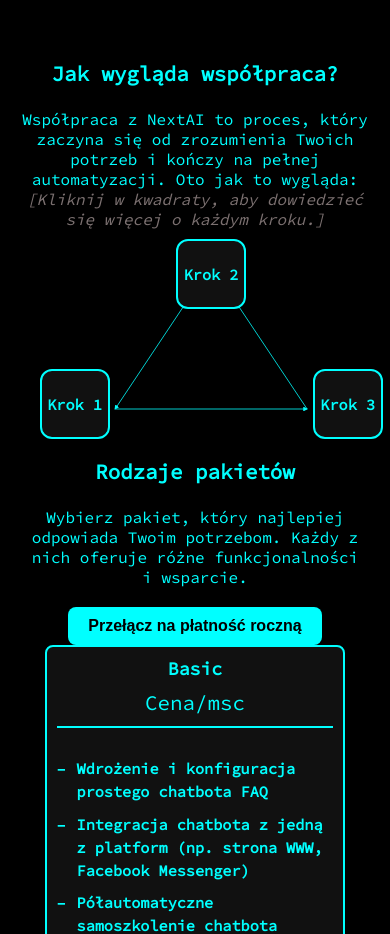
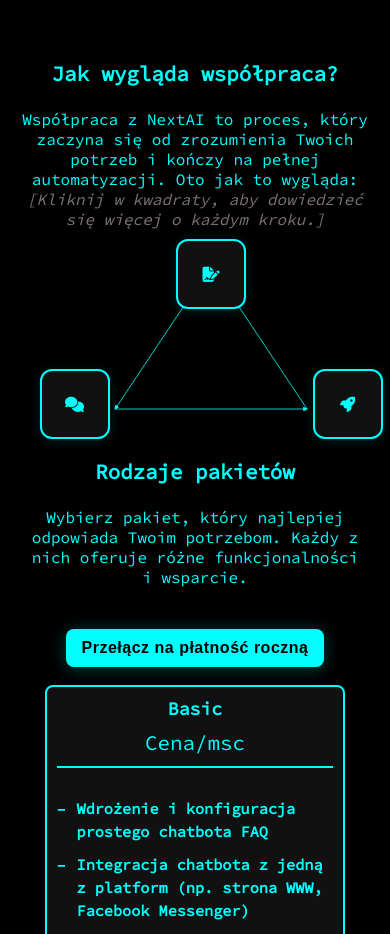
Before and after one commit to MatysiakQ/NextAI, a PHP site: page / in a window 390 px wide; the page is wider, and only the part inside the window is pictured. Shown: the part 2459-3393 px from the top of that part. Run offline with PHP 8.4, Linux system fonts and the light colour scheme.

Commit message:
ale to chodzi

```diff
--- a/main/index.html
+++ b/main/index.html
@@ -154,10 +154,15 @@
       kończy na pełnej automatyzacji. Oto jak to wygląda:</p>
     <p class="triangle-box-info">[Kliknij w kwadraty, aby dowiedzieć się więcej o każdym kroku.]</p>
     <div class="cooperation-container triangle-layout">
-      <div class="triangle-box box-1">Krok 2</div>
-      <div class="triangle-box box-2">Krok 1</div>
-      <div class="triangle-box box-3">Krok 3</div>
-
+      <div class="triangle-box box-1">
+        <i class="fa-solid fa-file-signature" title="Umowa"></i>
+      </div>
+      <div class="triangle-box box-2">
+        <i class="fa-solid fa-comments" title="Konsultacja"></i>
+      </div>
+      <div class="triangle-box box-3">
+        <i class="fa-solid fa-rocket" title="Wdrożenie"></i>
+      </div>
       <svg class="triangle-arrows" viewBox="0 0 700 550">
         <defs>
           <marker id="arrow" viewBox="0 0 10 10" refX="8" refY="5" markerWidth="6" markerHeight="6" orient="auto">
@@ -169,7 +174,6 @@
         <line x1="590" y1="450" x2="350" y2="90" marker-end="url(#arrow)" />
       </svg>
     </div>
-
     <!-- MODALE DO KWADRATÓW WSPÓŁPRACY -->
     <div id="modal-1" class="modal hidden">
       <div class="modal-content">
@@ -200,7 +204,7 @@
       <p class="packages-description">Wybierz pakiet, który najlepiej odpowiada Twoim potrzebom. Każdy z nich oferuje
         różne funkcjonalności i wsparcie.</p>
 
-      <div class="billing-toggle" style="margin-bottom:0;">
+      <div class="billing-toggle">
         <button id="billing-switch">Przełącz na płatność roczną</button>
       </div>
 
--- a/main/main.js
+++ b/main/main.js
@@ -198,19 +198,18 @@ document.addEventListener('DOMContentLoaded', () => {
   }
 
   // Modale dla kwadratów współpracy
-  const boxModals = {
-    'Krok 1': document.getElementById('modal-1'),
-    'Krok 2': document.getElementById('modal-2'),
-    'Krok 3': document.getElementById('modal-3')
-  };
-
-  document.querySelectorAll('.triangle-box').forEach(box => {
+  // Poprawka: obsługa kliknięcia po zmianie na ikonki
+  const boxModals = [
+    document.getElementById('modal-2'), // box-2: konsultacja
+    document.getElementById('modal-1'), // box-1: umowa
+    document.getElementById('modal-3'), // box-3: wdrożenie
+  ];
+  document.querySelectorAll('.triangle-box').forEach((box, idx) => {
     box.addEventListener('click', () => {
-      const number = box.textContent.trim();
-      const modal = boxModals[number];
+      const modal = boxModals[idx];
       if (modal) {
         modal.classList.remove('hidden');
-        document.body.classList.add('modal-open'); // Dodanie klasy blokującej scroll
+        document.body.classList.add('modal-open');
       }
     });
   });
@@ -219,16 +218,15 @@ document.addEventListener('DOMContentLoaded', () => {
     btn.addEventListener('click', () => {
       const modalId = btn.getAttribute('data-modal');
       document.getElementById(`modal-${modalId}`).classList.add('hidden');
-      document.body.classList.remove('modal-open'); // Usunięcie klasy blokującej scroll
+      document.body.classList.remove('modal-open');
     });
   });
 
-  // Kliknięcie poza modalem — zamyka modal
   Object.values(boxModals).forEach(modal => {
     modal.addEventListener('click', (e) => {
       if (e.target === modal) {
         modal.classList.add('hidden');
-        document.body.classList.remove('modal-open'); // Usunięcie klasy blokującej scroll
+        document.body.classList.remove('modal-open');
       }
     });
   });
--- a/main/style.css
+++ b/main/style.css
@@ -481,6 +481,24 @@ section {
   font-weight: bold;
   color: var(--accent-default);
   z-index: 2;
+  font-size: 2.5rem;
+  display: flex;
+  align-items: center;
+  justify-content: center;
+  background: #111;
+  border: 2px solid var(--accent-default);
+  border-radius: 12px;
+  width: 100px;
+  height: 100px;
+  box-shadow: 0 2px 12px #0ff2;
+  transition: box-shadow 0.2s, transform 0.18s cubic-bezier(.4,1.2,.6,1);
+}
+
+.triangle-box:hover {
+  box-shadow: 0 0 24px #0ff8;
+  background: #181818;
+  cursor: pointer;
+  transform: scale(1.08);
 }
 
 /* Góra */
@@ -1139,27 +1157,43 @@ section {
   BILLING TOGGLE
 =========================================*/
 .billing-toggle {
-  margin-bottom: 0 !important;
-  margin-top: -30px;
+  margin-bottom: 40px !important;
+  margin-top: -10px;
   display: flex;
   justify-content: center;
 }
-
 #billing-switch {
-  padding: 10px 20px;
+  padding: 12px 28px;
   background: var(--accent-default);
   color: #000;
   border: none;
   border-radius: 8px;
   cursor: pointer;
   font-weight: bold;
-  font-size: 1rem;
-  transition: background .3s, transform .3s;
-}
-
-#billing-switch:hover {
-  background: rgba(0, 255, 255, 0.8);
-  transform: scale(1.05);
+  font-size: 1.1rem;
+  box-shadow: 0 2px 16px #0ff4, 0 1.5px 8px #000a;
+  transition: background 0.3s, color 0.3s, box-shadow 0.3s, transform 0.2s;
+  outline: none;
+  margin-bottom: 0;
+  margin-top: 0;
+  letter-spacing: 0.5px;
+}
+#billing-switch:hover, #billing-switch:focus {
+  background: #00e6e6;
+  color: #111;
+  box-shadow: 0 0 24px #0ff8, 0 1.5px 8px #000a;
+  transform: scale(1.04);
+}
+
+@media (max-width: 600px) {
+  .billing-toggle {
+    margin-top: -8px;
+    margin-bottom: 18px !important;
+  }
+  #billing-switch {
+    font-size: 1em;
+    padding: 10px 16px;
+  }
 }
 
 /*=========================================
```
